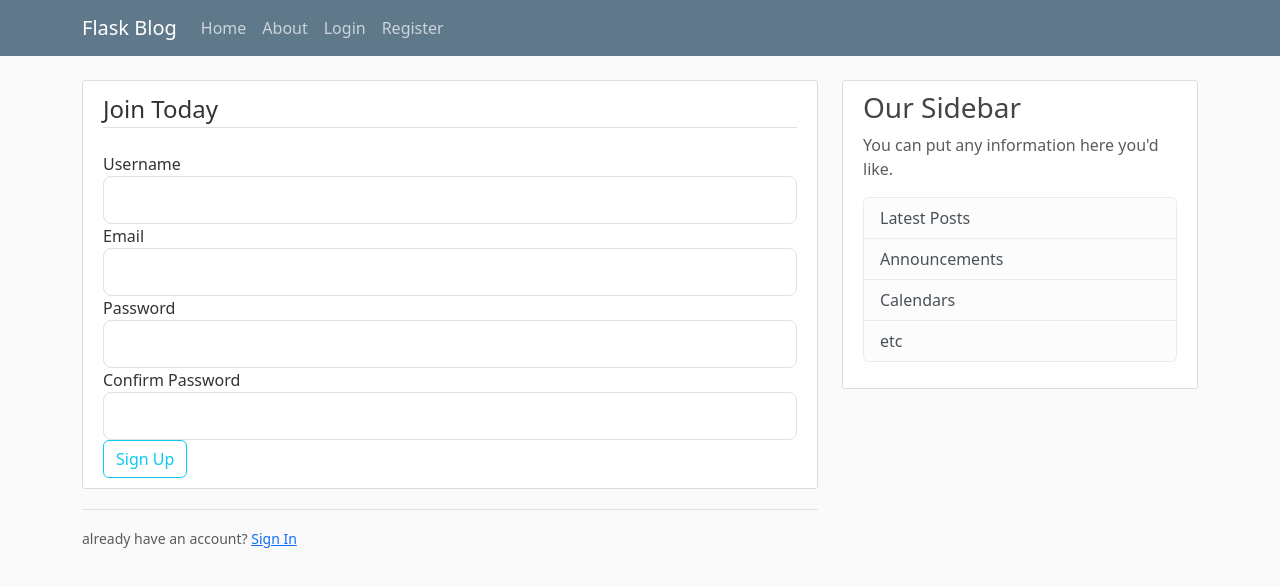
After one commit to snark-coder/flask-blog, a Flask app: page /register in a window 1280 px wide. The commit adds this page. Shown: the top 587 px of the page. Run offline with Flask 3, Linux system fonts and the light colour scheme.

Commit message:
created  login and register pages used - flask_wtf wtf FlaskForms

```diff
--- /dev/null
+++ b/forms.py
@@ -0,0 +1,15 @@
+from flask_wtf import FlaskForm
+from wtforms import StringField, PasswordField, SubmitField, BooleanField
+from wtforms.validators import DataRequired, Length, Email, EqualTo
+class RegistrationForm(FlaskForm):
+    username = StringField('Username', validators=[DataRequired(), Length(min=2, max=20)])
+    email = StringField('Email', validators=[DataRequired(), Email()])
+    password = PasswordField('Password', validators=[DataRequired()])
+    confirm_password = PasswordField('Confirm Password', validators=[DataRequired(), EqualTo('password')])
+    submit = SubmitField('Sign Up')
+
+class LoginForm(FlaskForm):
+    email = StringField('Email', validators=[DataRequired(), Email()])
+    password = PasswordField('Password', validators=[DataRequired()])
+    remember = BooleanField('Remember Me')
+    login = SubmitField('Login')
--- a/main.py
+++ b/main.py
@@ -1,6 +1,8 @@
-from flask import Flask, render_template, url_for
+from flask import Flask, render_template, url_for, flash, redirect
+from forms import RegistrationForm, LoginForm
+app = Flask(__name__)
 
-app = Flask(__name__)
+app.config['SECRET_KEY'] = '743fe7dfa22cfb0f55042e5c30bb8e83'
 
 posts = [
     {
@@ -21,9 +23,28 @@ posts = [
 ]
 
 @app.route("/")
-def hello():
+def home():
     return render_template('home.html', posts=posts)
 
 @app.route("/about")
 def about():
     return render_template('about.html', title='about')
+
+@app.route("/register", methods=['GET', 'POST'])
+def register():
+    form = RegistrationForm()
+    if form.validate_on_submit():
+        flash(f'Account created for {form.username.data}!', 'success')
+        return redirect(url_for('home'))
+    return render_template('register.html', title='Register', form=form)
+
+@app.route("/login", methods=['GET', 'POST'])
+def login():
+    form = LoginForm()
+    if form.validate_on_submit():
+        if form.email.data == 'admin@blog.com' and form.password.data == 'password':
+            flash("Logged in!", 'success')
+            return redirect(url_for('home'))
+        else:
+            flash('check your credentials!', 'danger')
+    return render_template('login.html', title='Login', form=form)
--- a/templates/layout.html
+++ b/templates/layout.html
@@ -24,13 +24,13 @@
             </button>
             <div class="collapse navbar-collapse" id="navbarToggle">
               <div class="navbar-nav mr-auto">
-                <a class="nav-item nav-link" href="/">Home</a>
-                <a class="nav-item nav-link" href="/about">About</a>
+                <a class="nav-item nav-link" href="{{url_for('home')}}">Home</a>
+                <a class="nav-item nav-link" href="{{url_for('about')}}">About</a>
               </div>
               <!-- Navbar Right Side -->
               <div class="navbar-nav">
-                <a class="nav-item nav-link" href="/login">Login</a>
-                <a class="nav-item nav-link" href="/register">Register</a>
+                <a class="nav-item nav-link" href="{{url_for('login')}}">Login</a>
+                <a class="nav-item nav-link" href="{{url_for('register')}}">Register</a>
               </div>
             </div>
           </div>
@@ -39,6 +39,15 @@
         <main role="main" class="container">
             <div class="row">
               <div class="col-md-8">
+                {% with messages = get_flashed_messages(with_categories=true) %}
+                {% if messages %}
+                {% for category, message in messages %}
+                <div class="alert alert-{{ category }}">
+                  {{message}}
+                </div>
+                {%endfor%}
+                {% endif %}
+                {% endwith %}
                 {% block content %}{% endblock %}
               </div>
               <div class="col-md-4">
--- /dev/null
+++ b/templates/register.html
@@ -0,0 +1,76 @@
+{% extends 'layout.html' %}
+{% block content %}
+<div class="content-section">
+    <form method="POST" action="">
+        {{ form.hidden_tag() }}
+        <fieldset class="form-group">
+            <legend class="border-bottom mb-4">Join Today</legend>
+            <div class="form-group">
+                {{ form.username.label(class="form-control-label") }}
+
+                {% if form.username.errors %}
+                {{ form.username(class="form-control form-control-lg is-invalid") }}
+                <div class="invalid-feedback">
+                    {% for error in form.username.errors %}
+                    <span>{{error}}</span>
+                    {%endfor%}
+                </div>
+
+                {% else %}
+                {{ form.username(class="form-control form-control-lg") }}
+                {% endif %}
+            </div>
+            <div class="form-group">
+                {{ form.email.label(class="form-control-label") }}
+                {% if form.email.errors %}
+                {{ form.email(class="form-control form-control-lg is-invalid") }}
+                <div class="invalid-feedback">
+                    {% for error in form.email.errors %}
+                    <span>{{error}}</span>
+                    {%endfor%}
+                </div>
+
+                {% else %}
+                {{ form.email(class="form-control form-control-lg") }}
+                {% endif %}
+            </div>
+            <div class="form-group">
+                {{ form.password.label(class="form-control-label") }}
+                {% if form.password.errors %}
+                {{ form.password(class="form-control form-control-lg is-invalid") }}
+                <div class="invalid-feedback">
+                    {% for error in form.password.errors %}
+                    <span>{{error}}</span>
+                    {%endfor%}
+                </div>
+
+                {% else %}
+                {{ form.password(class="form-control form-control-lg") }}
+                {% endif %}
+            </div>
+            <div class="form-group">
+                {{ form.confirm_password.label(class="form-control-label") }}
+                {% if form.confirm_password.errors %}
+                {{ form.confirm_password(class="form-control form-control-lg is-invalid") }}
+                <div class="invalid-feedback">
+                    {% for error in form.confirm_password.errors %}
+                    <span>{{error}}</span>
+                    {%endfor%}
+                </div>
+
+                {% else %}
+                {{ form.confirm_password(class="form-control form-control-lg") }}
+                {% endif %}
+            </div>
+            <div class="form-group">
+                {{ form.submit(class="btn btn-outline-info") }}
+            </div>
+        </fieldset>
+    </form>
+</div>
+<div class="border-top pt-3">
+    <small class="text-muted">
+        already have an account? <a class="ml-2" href="{{url_for('login')}}">Sign In</a>
+    </small>
+</div>
+{% endblock content %}
```
Also changed, not shown: templates/login.html (added, +54 -0 lines).
